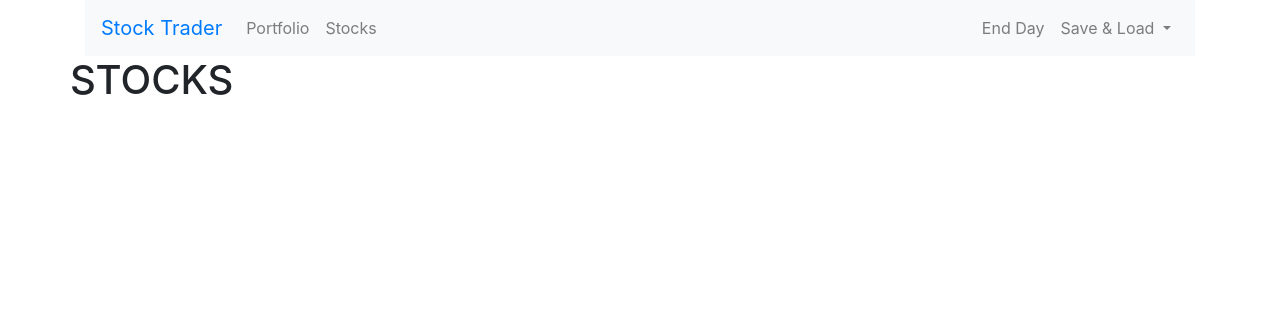
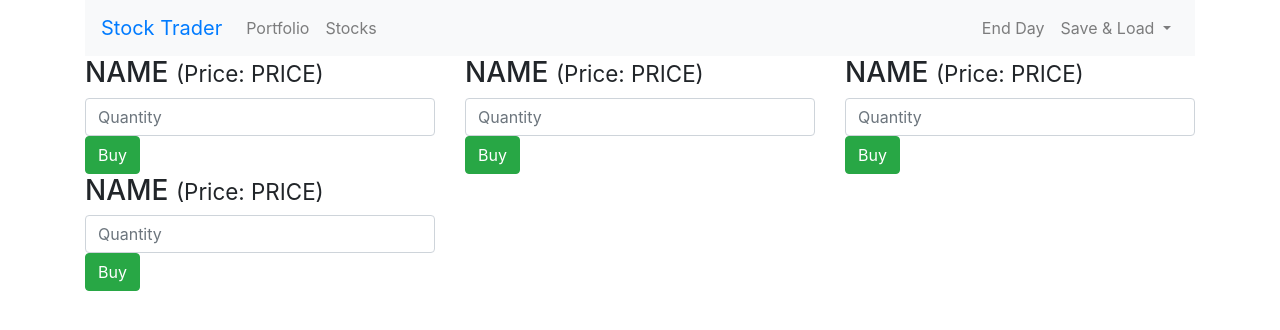
Before and after one commit to kiprutobrian/stock, a Vue app: page /stocks in a window 1280 px wide. Shown: the top 330 px of the page. Built offline with nearby package versions, Linux system fonts and the light colour scheme.

Commit message:
creating stocks component

```diff
--- a/src/components/App.vue
+++ b/src/components/App.vue
@@ -2,7 +2,7 @@
 	<div class="container">
 		<app-header></app-header>
 		<div class="row">
-			<div class="col-xs-12">
+			<div class="col-md-12">
 				<router-view></router-view>
 			</div>
 		</div>
--- a/src/components/stocks/Stock.vue
+++ b/src/components/stocks/Stock.vue
@@ -1,5 +1,22 @@
 <template>
-	<h1>STOCK</h1>
+	<div class="col-sm-6 col-md-4">
+		<div class="panel-panel-success">
+			<div class="panel-heading">
+				<h3 class="panel-title">
+					NAME
+					<small>(Price: PRICE)</small>
+				</h3>
+			</div>
+			<div class="panel-body">
+				<div class="pull-left">
+					<input type="number" class="form-control" placeholder="Quantity" />
+				</div>
+				<div class="pull-right">
+					<button class="btn btn-success">Buy</button>
+				</div>
+			</div>
+		</div>
+	</div>
 </template>
 
 <script>
--- a/src/components/stocks/Stocks.vue
+++ b/src/components/stocks/Stocks.vue
@@ -1,7 +1,24 @@
 <template>
-	<h1>STOCKS</h1>
+	<div class="row">
+		<app-stock v-for="(stock, index) in stocks"></app-stock>
+	</div>
 </template>
 
 <script>
-export default {}
+import Stock from './Stock.vue'
+export default {
+	data() {
+		return {
+			stocks: [
+				{ id: 1, name: 'BMW', price: 100 },
+				{ id: 2, name: 'Google', price: 200 },
+				{ id: 3, name: 'Apple', price: 250 },
+				{ id: 4, name: 'Twitter', price: 8 }
+			]
+		}
+	},
+	components: {
+		appStock: Stock
+	}
+}
 </script>
```
